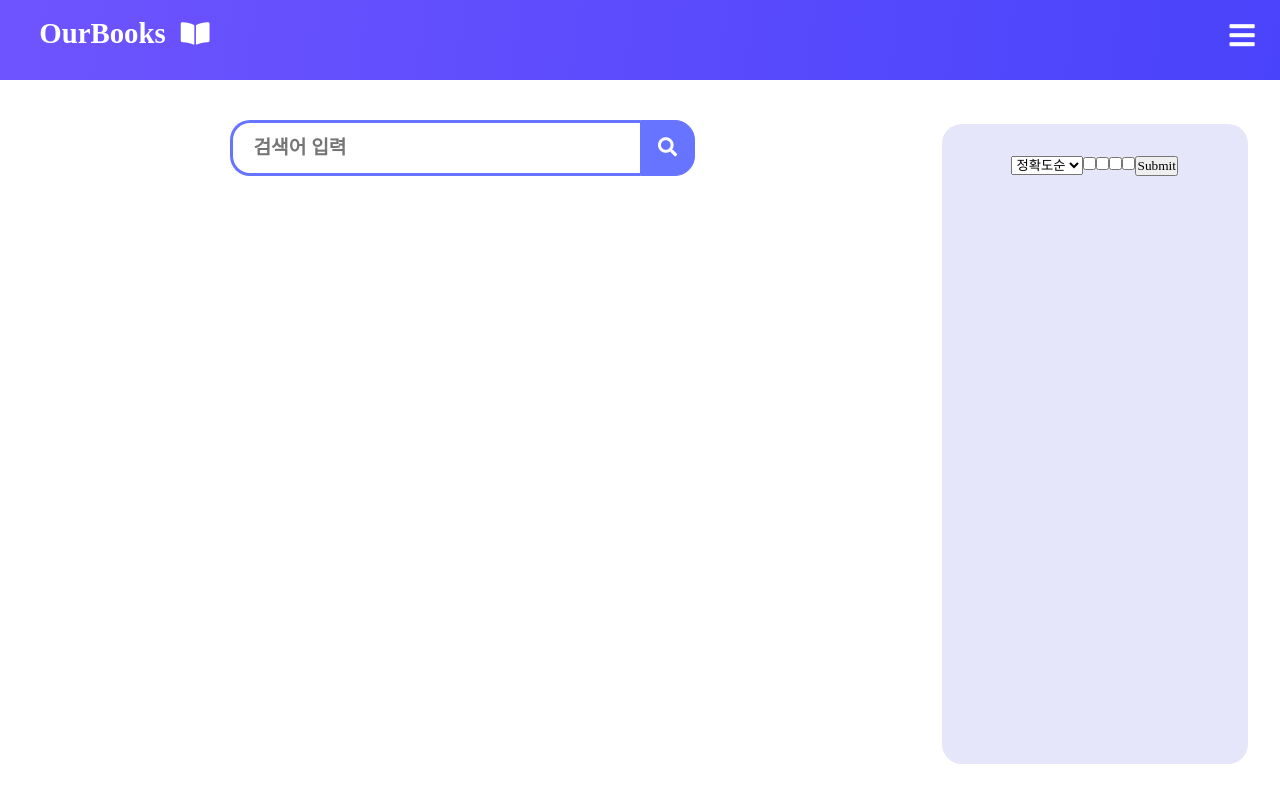
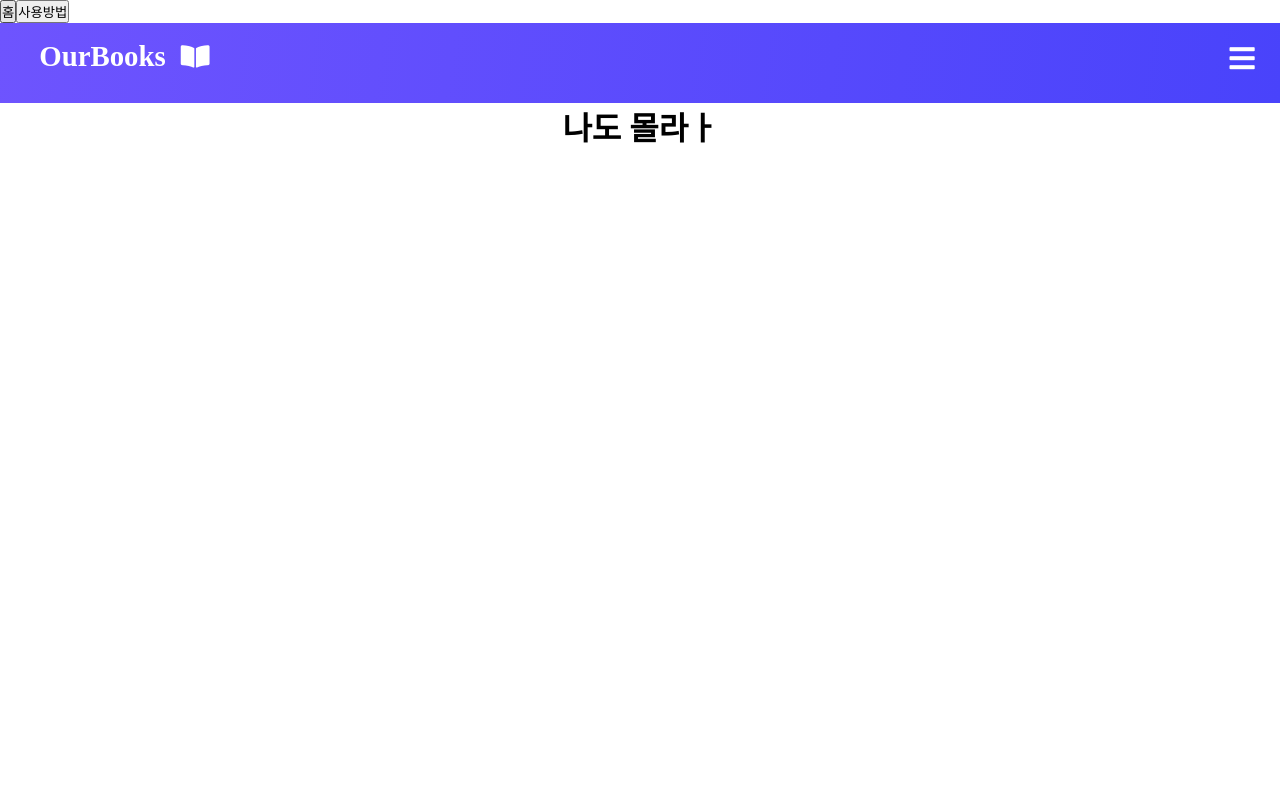
Before and after one commit to minsung521/OurBooks.com, a React (Create React App) app: page /howtouse in a window 1280 px wide. Built offline with nearby package versions, Linux system fonts and the light colour scheme; a web font is replaced by a local one.

Commit message:
router building.. adding link into NavBar required

```diff
--- a/public/index.html
+++ b/public/index.html
@@ -3,7 +3,6 @@
 	<head>
 		<meta charset="utf-8" />
 		<link rel="icon" href="%PUBLIC_URL%/book.png" />
-		<meta name="viewport" content="width=device-width, initial-scale=1" />
 		<meta name="theme-color" content="#000000" />
 		<meta
 			name="description"
--- a/src/App.js
+++ b/src/App.js
@@ -1,11 +1,28 @@
 import "./App.css";
 import Home from "./Home_search";
+import NavBar from "./components/navBar/NavBar.js";
+import HowToUse from "./HowToUse";
+import { Link, Route, BrowserRouter as Router } from "react-router-dom";
 
 function App() {
 	return (
-		<div className="App">
-			<Home />
-		</div>
+		<Router>
+			<header>
+				<Link to="/">
+					<button>홈</button>
+				</Link>
+				<Link to="/howtouse">
+					<button>사용방법</button>
+				</Link>
+			</header>
+			<main>
+				<div className="App">
+					<NavBar />
+					<Route path="/" component={Home} exact />
+					<Route path="/howtouse" component={HowToUse} />
+				</div>
+			</main>
+		</Router>
 	);
 }
 
--- a/src/Home_search.js
+++ b/src/Home_search.js
@@ -1,10 +1,8 @@
-import NavBar from "./components/navBar/NavBar.js";
 import Search from "./components/search/Search";
 
 const Home = () => {
 	return (
 		<div className="home">
-			<NavBar />
 			<Search />
 		</div>
 	);
--- /dev/null
+++ b/src/HowToUse.js
@@ -0,0 +1,11 @@
+import React from "react";
+
+const HowToUse = () => {
+	return (
+		<div>
+			<h1>나도 몰라ㅏ</h1>
+		</div>
+	);
+};
+
+export default HowToUse;
--- a/src/components/search/ABook.css
+++ b/src/components/search/ABook.css
@@ -5,18 +5,21 @@
 	border-radius: 10px;
 	margin: 10px 30px;
 }
-
-.infoBox {
-	text-align: left;
-	box-shadow: 2px 2px 2px grey;
+hr {
+	margin: 10px 0px;
+	border-radius: 10px;
+	border: 1.2px solid darkgrey;
 }
-
 .thumbnail {
 	float: left;
 	margin: 1em;
 	box-shadow: 3px 4px 4px grey;
 	vertical-align: middle;
 	border-radius: 2px;
+}
+.divider {
+	font-weight: bold;
+	color: darkgrey;
 }
 .text {
 	margin: 20px;
--- a/src/components/search/ABook.js
+++ b/src/components/search/ABook.js
@@ -13,17 +13,24 @@ class ABook extends React.Component {
 				) : (
 					<img className="thumbnail" src={book.thumbnail} alt="thumbnail" />
 				)}
+				<hr class="rounded"></hr>
 				<div className="text">
 					<h2 className="title">{book.title}</h2>
-					<h4>
+					<div>
+						<span className="bookinfo">
 							{book.authors.map((author, index) =>
 								index === book.authors.length - 1
 									? author + " 지음"
 									: author + ", "
 							)}
-					</h4>
-					<h4 className="publisher">{book.publisher}</h4>
+						</span>
+						<span className="divider"> | </span>
+						<span className="publisher">{book.publisher}</span>
+						<hr class="rounded"></hr>
+					</div>
+					<p>
 						<span className="content">{book.contents}</span>
+					</p>
 				</div>
 			</div>
 		);
--- a/src/components/search/Api.js
+++ b/src/components/search/Api.js
@@ -33,6 +33,7 @@ const Api = ({ params }) => {
 			{booksInfo.map((book, index) => {
 				return <ABook key={index} id={index} bookInfo={book} />;
 			})}
+			<div className="response_pgcontrol"></div>
 		</div>
 	);
 };
--- a/src/components/search/Options.css
+++ b/src/components/search/Options.css
@@ -1,7 +1,7 @@
 .options_container {
 	margin-top: 20px;
 	width: 24vw;
-	height: 40em;
+	height: 40vh;
 	margin-right: 2em;
 	background-color: lavender;
 	border-radius: 20px;
--- a/src/components/search/Search.js
+++ b/src/components/search/Search.js
@@ -15,7 +15,7 @@ class Search extends React.Component {
 				query: "",
 				sort: "accuracy",
 				page: 1,
-				size: 30,
+				size: 50,
 				target: "title",
 			},
 		};
```
Lines whose indentation alone changed are shown as unchanged.
